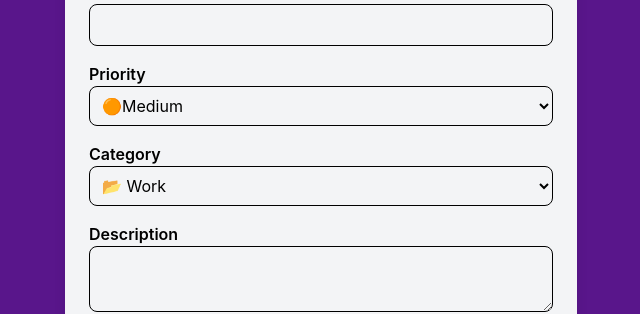
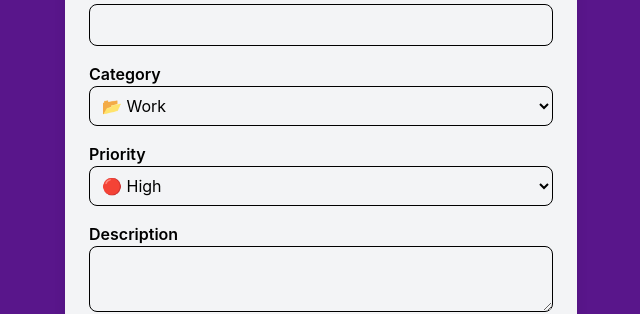
Before and after one commit to AllenCodess/notes-app-react, a React (Vite) app: page / in a window 1280 px wide. Both pictures are taken after a click on the button "Add New Note ➕". Shown: the part 190-504 px from the top of the page, without its empty margins (319-959 px from the left). Built offline with nearby package versions, Linux system fonts and the light colour scheme.

Commit message:
added reusable components for inputs

```diff
--- a/src/components/NoteForm.jsx
+++ b/src/components/NoteForm.jsx
@@ -1,5 +1,6 @@
 import { useState } from "react";
 import TextInput from "./inputs/TextInput";
+import SelectInput from "./inputs/SelectInput";
 
 
 const NoteForm = ({notes, setNotes}) => {
@@ -46,42 +47,42 @@ const NoteForm = ({notes, setNotes}) => {
   {isFormVisible && (<form
 onSubmit={handleSubmission}
 className="mb-6">
+
+
    <TextInput
    label={'Title'}
    name={'title'}
-   value={formData.value}
+   value={formData.title}
    onChange={handleChange}
    required/>
 
-     <div className="mb-4">
-        <label htmlFor="priority" className="block font-semibold"> Priority</label>
+   <SelectInput
+   label={'Category'}
+   name={'category'}
+   value={formData.category}
+   onChange={handleChange}
+   options={[
+    {value: "Work", label:"📂 Work"},
+    {value: "Personal", label:"🏠 Personal"},
+    {value: "Ideas", label:"💡 Ideas"},
+]}
+   />
 
-            <select
-            name="priority"
-            className="w-full p-2 border rounded-lg"
-            value={formData.priority}
-            onChange={handleChange} >
+   <SelectInput
+   label={'Priority'}
+   name={'priority'}
+   value={formData.priority}
+   onChange={handleChange}
+   options={[
+     { value: "High", label: "🔴 High" },
+          { value: "Medium", label: "🟠 Medium" },
+          { value: "Low", label: "🟢 Low" },
+]}
+   />
 
-        <option value="Low">🟢Low</option>
-        <option value="Medium">🟠Medium</option>
-        <option value="High">🔴High</option>
-        </select>
-    </div>
 
-      <div className="mb-4">
-        <label htmlFor="category" className="block font-semibold"> Category</label>
 
-            <select
-            name="category"
-            className="w-full p-2 border rounded-lg"
-            value={formData.category}
-            onChange={handleChange} >
 
-        <option value="Work">📂 Work</option>
-        <option value="Personal">🏠 Personal</option>
-        <option value="Ideas">💡 Ideas</option>
-        </select>
-    </div>
 
      <div className="mb-4">
         <label htmlFor="description" className="block font-semibold"> Description</label>
--- /dev/null
+++ b/src/components/inputs/SelectInput.jsx
@@ -0,0 +1,21 @@
+const SelectInput = ({label,name,value,onChange,options}) => {
+    return (
+        <div className="mb-4">
+        <label htmlFor={name} className="block font-semibold"> {label}</label>
+
+            <select
+            name={name}
+            className="w-full p-2 border rounded-lg"
+            value={value}
+            onChange={onChange} >
+
+        {options.map((option) => (
+            <option key={option.value} value={option.key}>
+                {option.label}</option>
+        ))}
+        </select>
+    </div>
+     );
+}
+
+export default SelectInput;
--- a/src/components/inputs/TextInput.jsx
+++ b/src/components/inputs/TextInput.jsx
@@ -1,8 +1,9 @@
 const TextInput = ({label, name, value, onChange, required = false}) => {
     return (
          <div className="mb-4">
-        <label htmlFor={label} className="block font-semibold"> {label}</label>
+        <label htmlFor={name} className="block font-semibold"> {label}</label>
         <input
+        id={name}
         name={name}
         type="text"
         className="w-full p-2 border rounded-lg"
```
